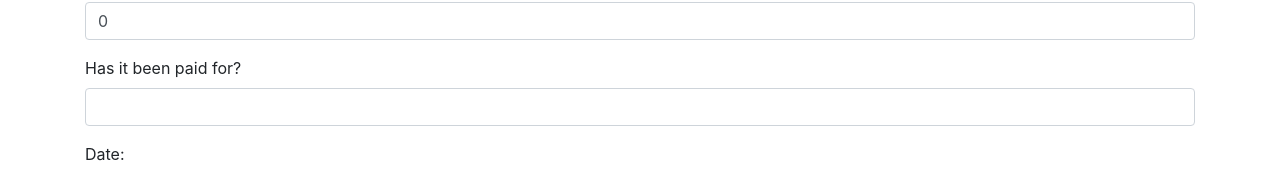
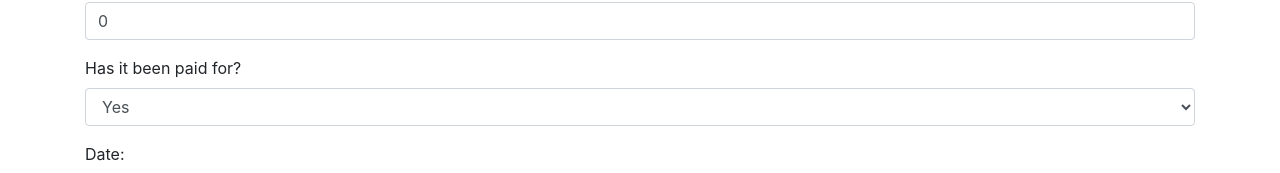
Before and after one commit to frederick-guo/sneaker-tracker, a React (Create React App) app: page /create in a window 1280 px wide. Shown: the part 410-583 px from the top of the page. Built offline with nearby package versions, Linux system fonts and the light colour scheme; no server answers.

Commit message:
final commit

```diff
--- a/package.json
+++ b/package.json
@@ -1,5 +1,6 @@
 {
   "name": "sneaker-tracker-app",
+  "homepage": "https://aloyum.xyz",
   "version": "0.1.0",
   "private": true,
   "dependencies": {
--- a/src/components/create-product.component.js
+++ b/src/components/create-product.component.js
@@ -147,12 +147,14 @@ export default class CreateProduct extends Component {
                 </div>
                 <div className="form-group">
                   <label>Has it been paid for? </label>
-                  <input  type="text"
+                  <select ref="userInput"
                       required
                       className="form-control"
                       value={this.state.paidFor}
-                      onChange={this.onChangePaidFor}
-                      />
+                      onChange={this.onChangePaidFor}>
+                        <option value="Yes">Yes</option>
+                        <option value="No">No</option>
+                  </select>
                 </div>
                 <div className="form-group">
                   <label>Date: </label>
--- a/src/components/edit-product.component.js
+++ b/src/components/edit-product.component.js
@@ -163,12 +163,14 @@ export default class EditProduct extends Component {
                 </div>
                 <div className="form-group">
                   <label>Has it been paid for? </label>
-                  <input  type="text"
+                  <select ref="userInput"
                       required
                       className="form-control"
                       value={this.state.paidFor}
-                      onChange={this.onChangePaidFor}
-                      />
+                      onChange={this.onChangePaidFor}>
+                        <option value="Yes">Yes</option>
+                        <option value="No">No</option>
+                  </select>
                 </div>
                 <div className="form-group">
                   <label>Date: </label>
```
Also changed, not shown: 2 other files (tests, documents, lock files or other folders).
